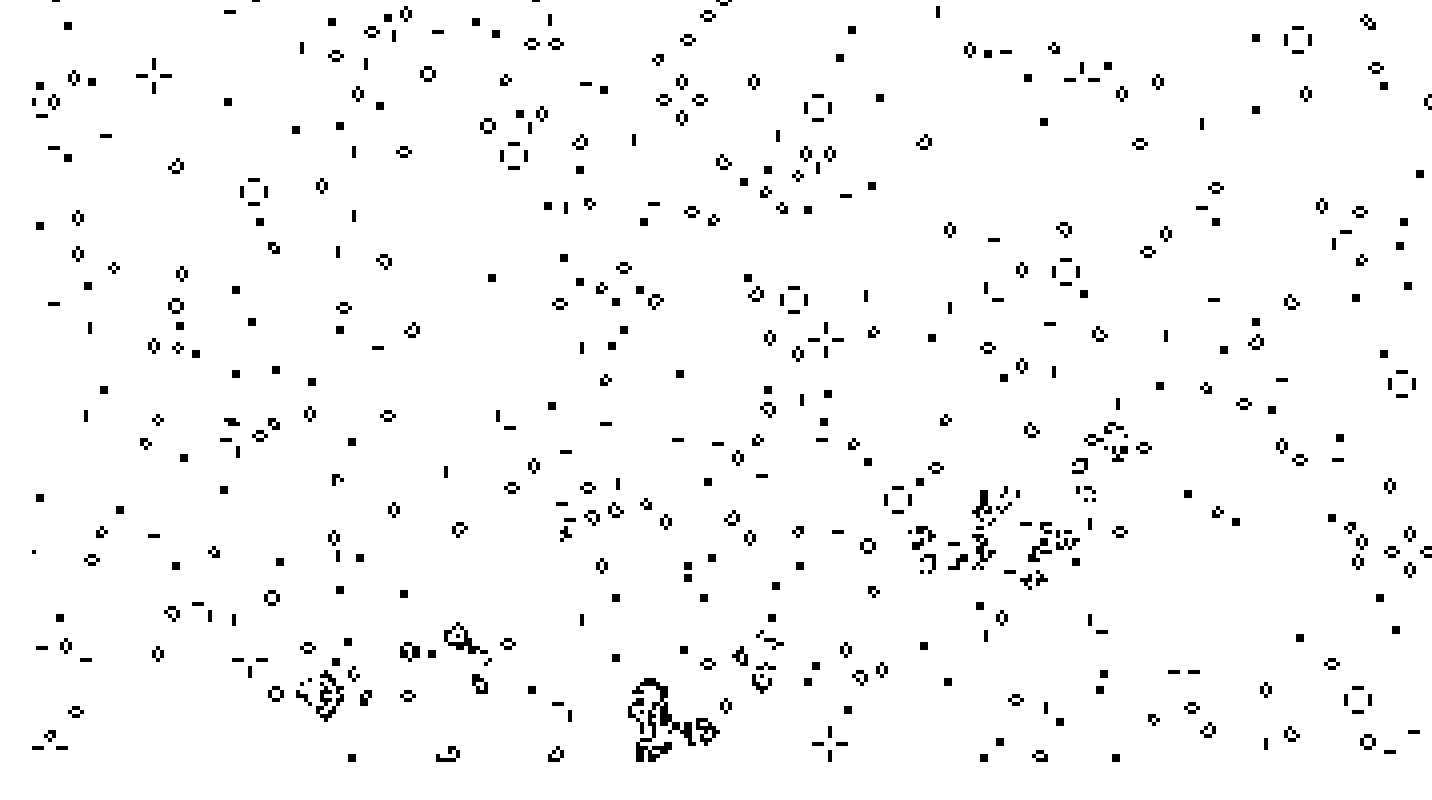
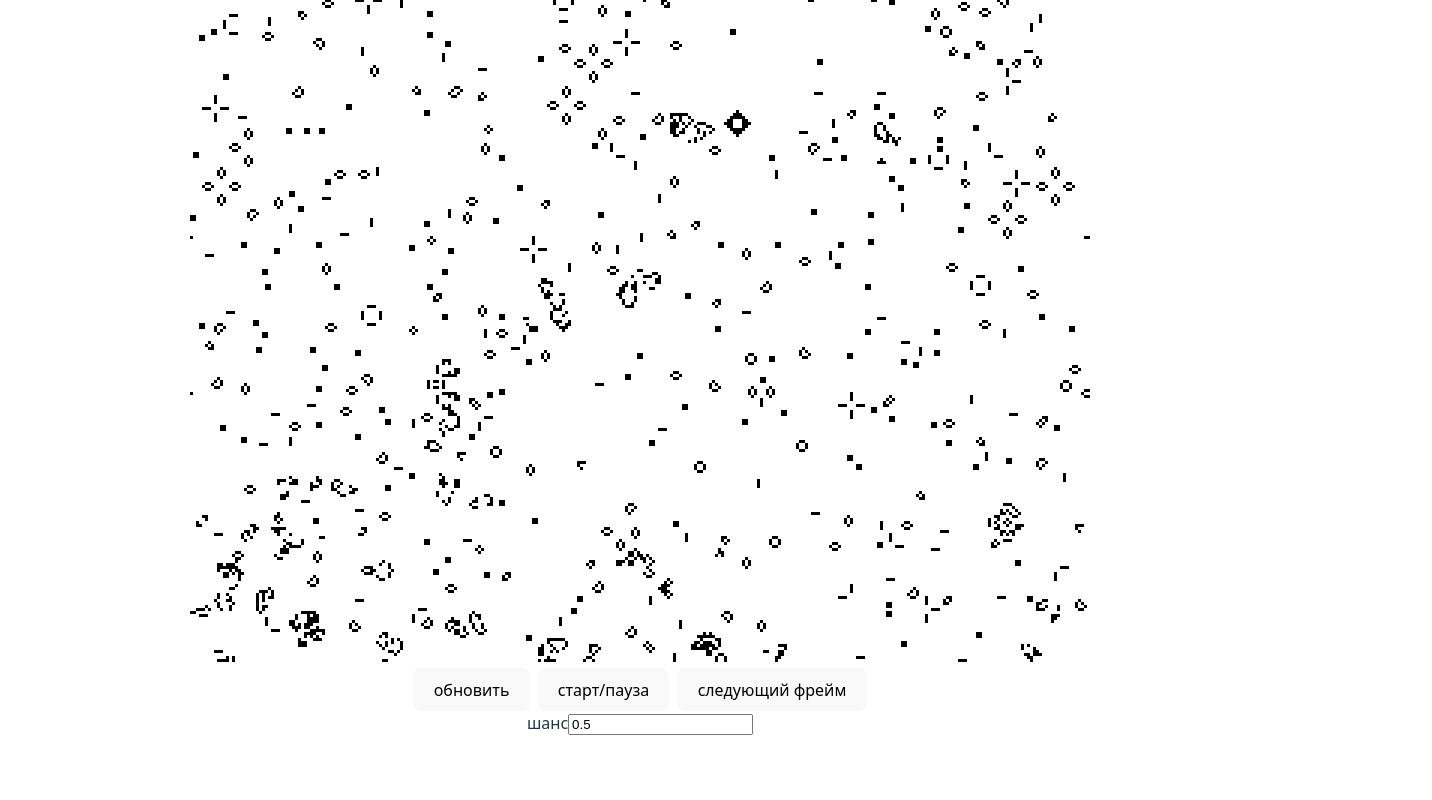
Before and after one commit to MrDloger/cell_app, a Vue app: page / in a window 1280 px wide. Shown: the part 270-1070 px from the top of the page, 1432 px wide, since content can reach past the window. After the commit the page ends 1037 px from the top, so only its background shows below. Built offline with nearby package versions, Linux system fonts and the light colour scheme.

Commit message:
кнопки управления

```diff
--- a/src/components/MainPage.vue
+++ b/src/components/MainPage.vue
@@ -1,11 +1,24 @@
 <template>
   <canvas id="canvas"></canvas>
+  <div>
+    <button @click="initWorld">обновить</button>
+    <button @click="play = !play">старт/пауза</button>
+    <button @click="nextState">следующий фрейм</button>
+  </div>
+  <div>
+    <label for="chance">шанс</label>
+    <input type="number" id="chance" v-model="chance" step="0.1">
+  </div>
 </template>
 
 <script setup>
 import { onMounted, ref, useTemplateRef } from 'vue'
-const SIZE_CELL = 4;
-const SIZE_WORLD = { x: 350, y: 250 };
+
+const play = ref(true);
+const chance = ref(0.5)
+
+const SIZE_CELL = 3;
+const SIZE_WORLD = { x: 300, y: 300 };
 const SIZE_PAD = 0;
 
 
@@ -46,7 +59,7 @@ const initWorld = () => {
   for (let x = 0; x < SIZE_WORLD.x; x++) {
     let line = [];
     for (let y = 0; y < SIZE_WORLD.y; y++) {
-      line.push(Math.random() > 0.9);
+      line.push(Math.random() > chance.value);
     }
     world.push(line);
   }
@@ -86,7 +99,9 @@ const run = () => {
   setInterval(() => {
     ctx.fillStyle = 'white'
     ctx.fillRect(0, 0, SIZE_WORLD.x * SIZE_CELL, SIZE_WORLD.y * SIZE_CELL);
-    nextState();
+    if (play.value) {
+      nextState();
+    }
     showWorld();
     // countIteratorDiv.innerText = countIteratin++;
   }, 1)
```
